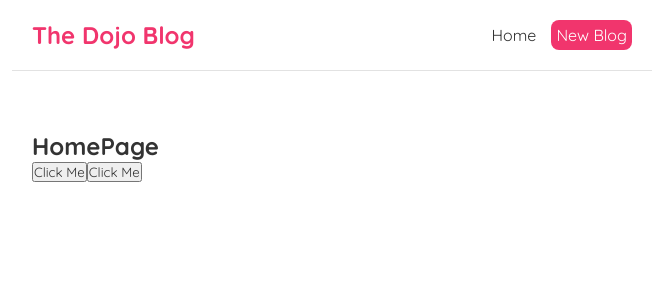
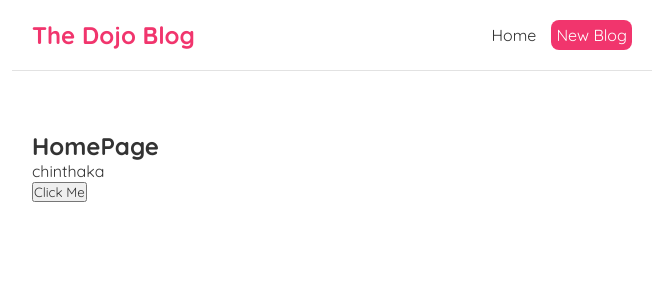
Before and after one commit to chinthakaSenarathna/react_, a React (Vite) app in the folder start_/dojo-blog/: page / in a window 1280 px wide. Shown: the top 300 px of the page, without its empty margins (308-971 px from the left). Built offline with nearby package versions, Linux system fonts and the light colour scheme.

Commit message:
useState()

```diff
--- a/start_/dojo-blog/src/components/Home.jsx
+++ b/start_/dojo-blog/src/components/Home.jsx
@@ -1,27 +1,24 @@
-import React from 'react'
+import { useState } from 'react'
 
 const Home = () => {
+    // var name = 'chinthaka';
+    // we can use any data types -> useState(dataType)...
+    // initail value inside the -> useState(initailValue)...
+    // array destructuring...
+    const [name, setName] = useState('chinthaka');
+
     const handelClickEvent = () => {
-        console.log('hey');
-    }
-
-    const handelClickEventAgain = (name,e) => {
-        console.log('hey '+name,e.target);
+        // name = 'parami';
+        // console.log(name);
+        setName('parami');
+        // after the setName() run, then trigger the React -> reRender the component...
     }
 
     return (
         <div className="home">
             <h2 className="home-title">HomePage</h2>
-            {/* only set the reference */}
+            <p className="para0">{ name }</p>
             <button onClick={handelClickEvent} >Click Me</button>
-
-            {/* invoke the automatically, without using the onClick Event */}
-            {/* <button onClick={handelClickEvent()} >Click Me</button> */}
-
-            {/* How to pass the arguments.... */}
-            <button onClick={(e) => {
-                handelClickEventAgain('chinthaka',e)
-            }}>Click Me</button>
         </div>
     )
 }
```
